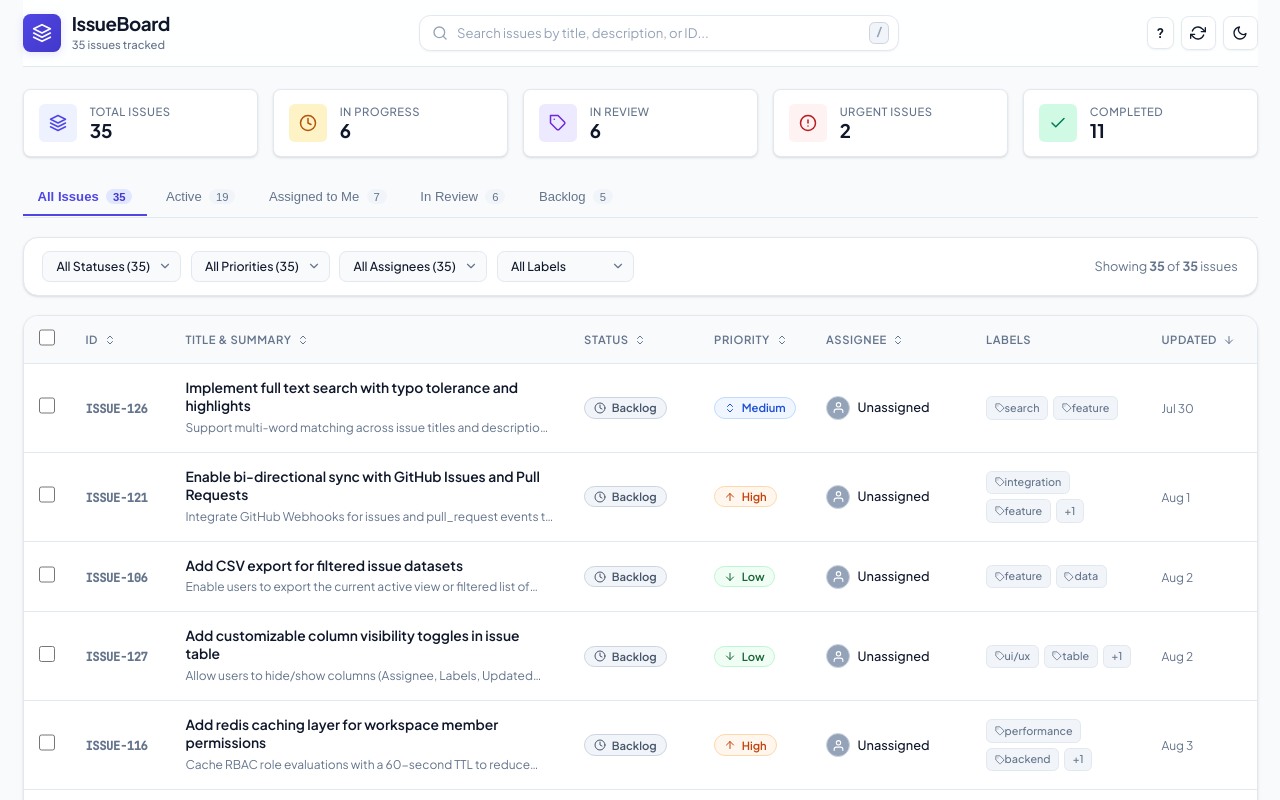
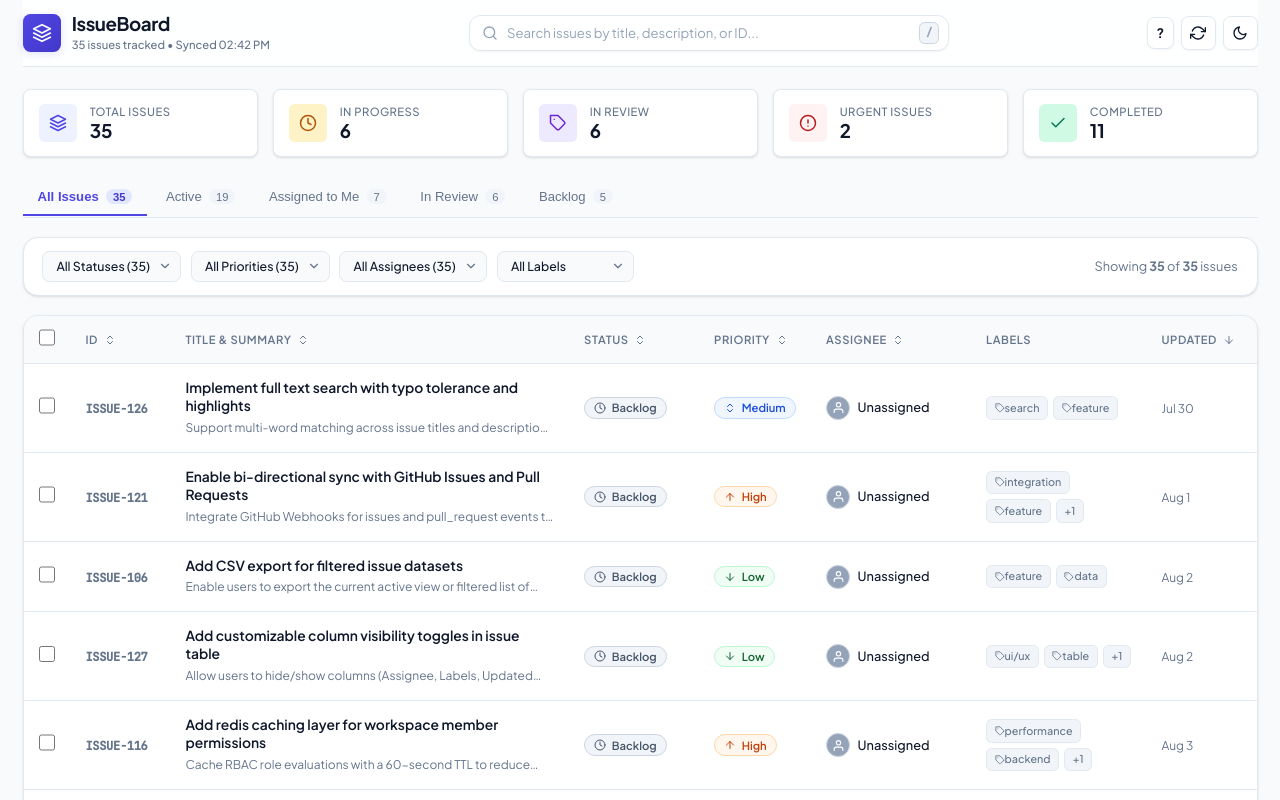
Before and after one commit to sugunpreetham/issueboard-milestone_1, a React (Vite) app: page / in a window 1280 px wide. Shown: the top 800 px of the page. Built offline with nearby package versions, Linux system fonts and the light colour scheme.

Commit message:
feat: improve issue refresh

```diff
--- a/src/App.tsx
+++ b/src/App.tsx
@@ -26,6 +26,7 @@ export const App: React.FC = () => {
     filters,
     sortConfig,
     selectedIds,
+    lastSyncedAt,
     setFilter,
     resetFilters,
     setView,
@@ -96,6 +97,7 @@ export const App: React.FC = () => {
         onRefresh={() => refreshIssues(false)}
         onOpenShortcuts={() => setIsShortcutsOpen(true)}
         totalIssuesCount={allIssues.length}
+        lastSyncedAt={lastSyncedAt}
       />
 
       <main id="main-content" role="main">
--- a/src/components/layout/Header.tsx
+++ b/src/components/layout/Header.tsx
@@ -11,6 +11,7 @@ interface HeaderProps {
   onRefresh: () => void;
   onOpenShortcuts?: () => void;
   totalIssuesCount: number;
+  lastSyncedAt?: string | null;
 }
 
 export const Header: React.FC<HeaderProps> = ({
@@ -22,8 +23,13 @@ export const Header: React.FC<HeaderProps> = ({
   onRefresh,
   onOpenShortcuts,
   totalIssuesCount,
+  lastSyncedAt,
 }) => {
   const searchInputRef = useRef<HTMLInputElement>(null);
+
+  const syncTimeLabel = lastSyncedAt
+    ? ` • Synced ${new Date(lastSyncedAt).toLocaleTimeString([], { hour: '2-digit', minute: '2-digit' })}`
+    : '';
 
   return (
     <header className="app-header" role="banner">
@@ -35,7 +41,7 @@ export const Header: React.FC<HeaderProps> = ({
           <div className="brand-info">
             <h1 className="brand-title">IssueBoard</h1>
             <span className="brand-subtitle">
-              {totalIssuesCount} {totalIssuesCount === 1 ? 'issue' : 'issues'} tracked
+              {totalIssuesCount} {totalIssuesCount === 1 ? 'issue' : 'issues'} tracked{syncTimeLabel}
             </span>
           </div>
         </div>
--- a/src/hooks/useIssues.ts
+++ b/src/hooks/useIssues.ts
@@ -48,6 +48,7 @@ export function useIssues() {
   const [filters, setFilters] = useState<FilterState>(DEFAULT_FILTERS);
   const [sortConfig, setSortConfig] = useState<SortConfig>(DEFAULT_SORT);
   const [selectedIds, setSelectedIds] = useState<Set<string>>(new Set());
+  const [lastSyncedAt, setLastSyncedAt] = useState<string | null>(null);
 
   // Simulate initial async fetch with cancellation safety
   useEffect(() => {
@@ -58,6 +59,7 @@ export function useIssues() {
     const timer = setTimeout(() => {
       if (isMounted) {
         setIssues(INITIAL_ISSUES);
+        setLastSyncedAt(new Date().toISOString());
         setIsLoading(false);
       }
     }, 300);
@@ -255,6 +257,7 @@ export function useIssues() {
           reject(new Error('Network error'));
         } else {
           setIssues(INITIAL_ISSUES);
+          setLastSyncedAt(new Date().toISOString());
           setIsLoading(false);
           resolve();
         }
@@ -422,6 +425,7 @@ export function useIssues() {
     filters,
     sortConfig,
     selectedIds,
+    lastSyncedAt,
     setFilter,
     resetFilters,
     setView,
```
